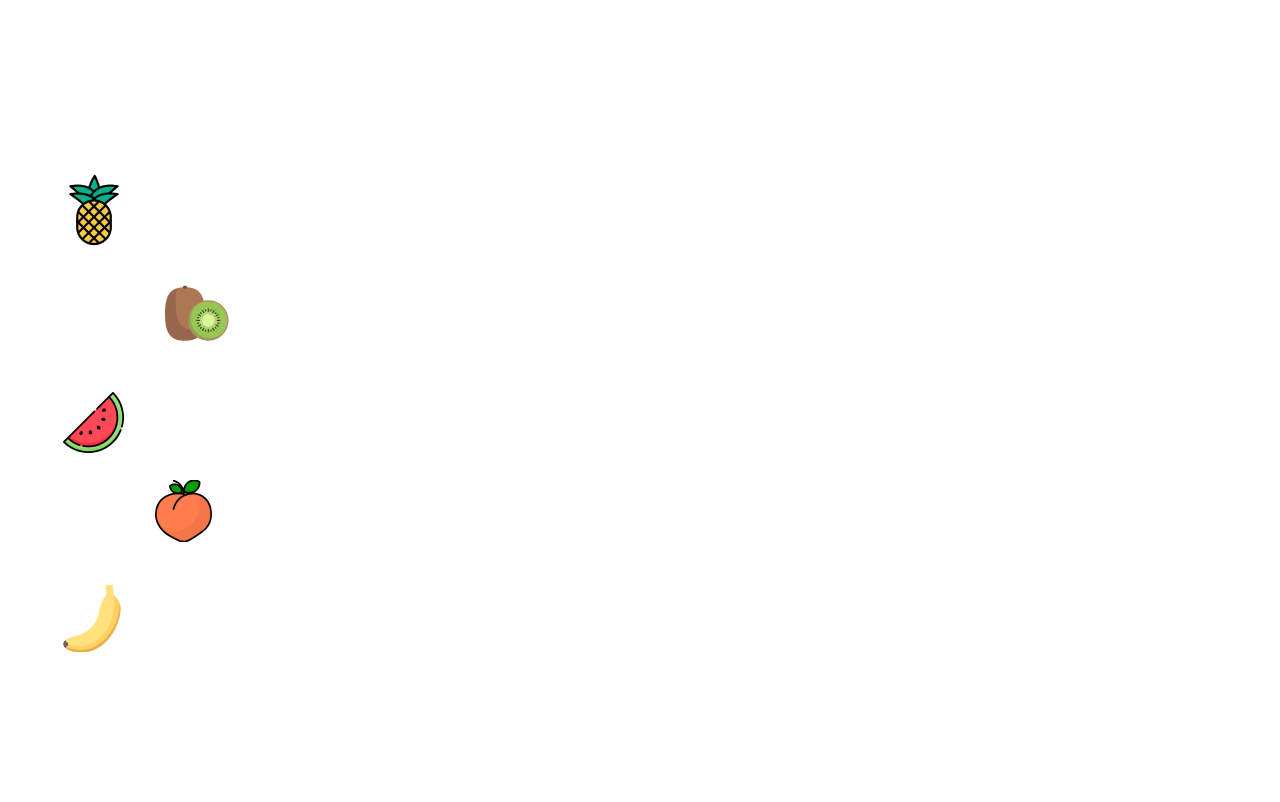
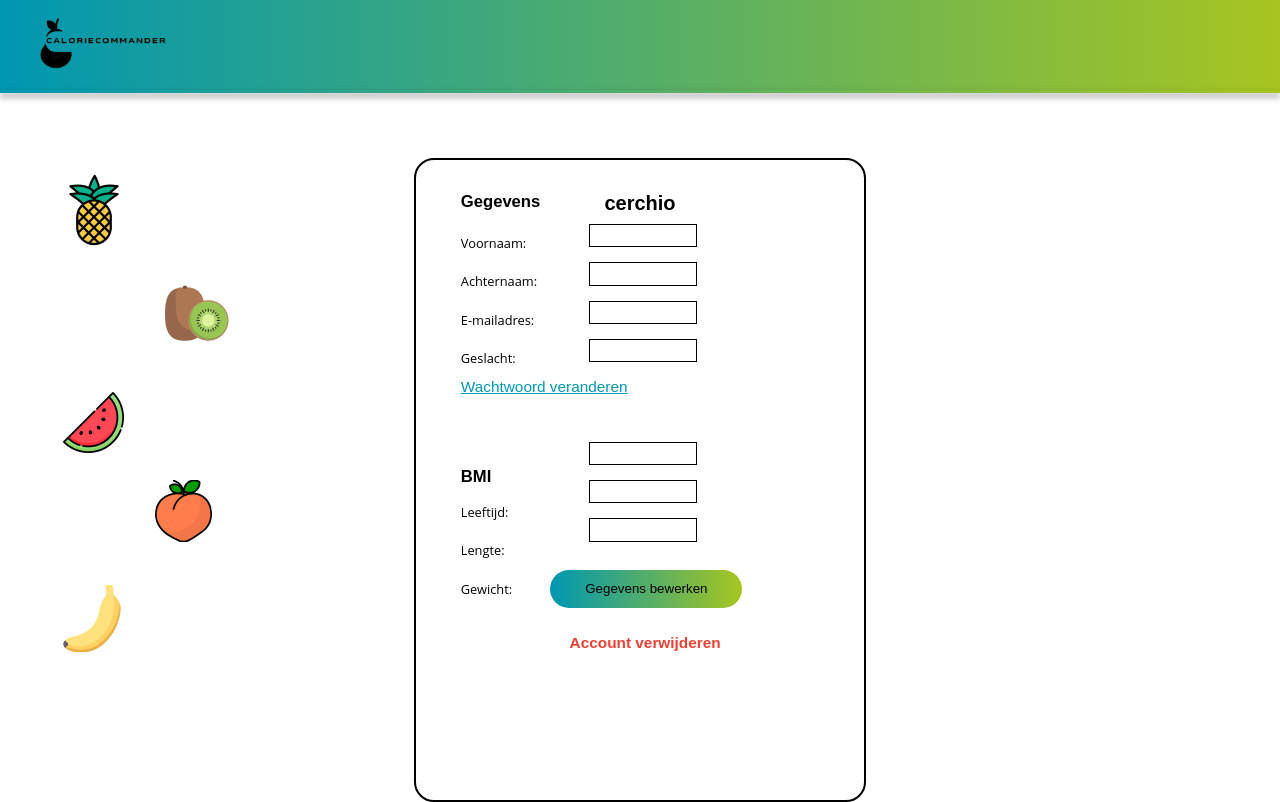
Before and after one commit to CalorieCommander/frontend, a React (Create React App) app in the folder app/: page /Accountpagina in a window 1280 px wide. Before the commit this address had no page. Built offline with nearby package versions, Linux system fonts and the light colour scheme; no server answers.

Commit message:
DEINGEN WERKEN
LETS GO

```diff
--- a/app/src/App.js
+++ b/app/src/App.js
@@ -2,6 +2,7 @@ import React from "react";
 import { BrowserRouter as Switch, Route, Routes } from "react-router-dom";
 import './index.css';
 import Homepage from "./pages/Homepage";
+import Accountpagina from "./pages/Accountpagina";
 import Inloggen from "./pages/Inloggen";
 import Registreren from "./pages/Registreren";
 
@@ -12,6 +13,7 @@ function App() {
         <Routes>
         <Route exact path="" element={<Homepage />} />
           <Route exact path="/Inloggen" element={<Inloggen />} />
+          <Route exact path="/Accountpagina" element={<Accountpagina />} />
           <Route exact path="/Registreren" element={<Registreren />} />
         </Routes>
     </Switch>
--- /dev/null
+++ b/app/src/pages/Accountpagina.css
@@ -0,0 +1,189 @@
+.name-corner {
+    position: absolute;
+    color: #E5FFD0;
+    font-family: 'HORIZON', sans-serif;
+    font-weight: 800;
+    left: 90vw;
+    top: 3vw;
+  }
+
+  /* hier komen de aanpassingen voor de accountinstellingen */
+
+  .account-border {
+    width: 35vw;
+    height: 80vh;
+    border: 2px solid #000000;
+    border-radius: 20px;
+    margin: 10vh auto;
+    position: absolute;
+    top: 50%;
+    left: 50%;
+    transform: translate(-50%, -50%);
+  }
+
+  .account-name {
+    position: absolute;
+    top: 5%;
+    left: 50%;
+    transform: translateX(-50%);
+    font-size: 20px;
+    color: #000000;
+    font-family: Arial, sans-serif;
+    font-weight: 800;
+  }
+
+  .account-gegevens {
+    position: absolute;
+    top: 5%;
+    left: 10%;
+    font-size: 1.3vw;
+    color: #000000;
+    font-family: 'Canva Sans', sans-serif;
+    font-weight: 800;
+  }
+
+  .account-naam {
+    position: absolute;
+    top: 10%;
+    left: 10%;
+    font-size: 1vw;
+    color: #000000;
+    font-family: 'Open Sans', sans-serif;
+    line-height: 3;
+  }
+
+  /* de placeholder tekst in het midden */
+  input[type="text"] {
+    text-align: center;
+  }
+
+  .account-firstname {
+    position: absolute;
+    top: 5vw;
+    left: 13.5vw;
+    width: 8vw;
+    height: 1.5vw;
+    background-color: #ffffff;
+    border: 0.1vw solid #000000;
+  }
+  .account-lastname {
+    position: absolute;
+    top: 8vw;
+    left: 13.5vw;
+    width: 8vw;
+    height: 1.5vw;
+    background-color: #ffffff;
+    border: 0.1vw solid #000000;
+  }
+
+  .account-email {
+    position: absolute;
+    top: 11vw;
+    left: 13.5vw;
+    width: 8vw;
+    height: 1.5vw;
+    background-color: #ffffff;
+    border: 0.1vw solid #000000;
+  }
+
+  .account-gender {
+    position: absolute;
+    top: 14vw;
+    left: 13.5vw;
+    width: 8vw;
+    height: 1.5vw;
+    background-color: #ffffff;
+    border: 0.1vw solid #000000;
+  }
+
+  .account-password-link {
+    position: absolute;
+    top: 17vw;
+    left: 3.5vw;
+    font-family: 'Wachtwoord veranderen', sans-serif;
+    font-size: 1.2vw;
+    color: #0097B2;
+    text-decoration: underline;
+  }
+
+  .account-BMI {
+    position: absolute;
+    top: 48%;
+    left: 10%;
+    font-size: 1.3vw;
+    color: #000000;
+    font-family: 'Canva Sans', sans-serif;
+    font-weight: 800;
+  }
+
+  .account-bmi-gegevens {
+    position: absolute;
+    top: 52%;
+    left: 10%;
+    font-size: 1vw;
+    color: #000000;
+    font-family: 'Open Sans', sans-serif;
+    line-height: 3;
+  }
+
+  .account_age {
+    position: absolute;
+    top: 22vw;
+    left: 13.5vw;
+    width: 8vw;
+    height: 1.5vw;
+    background-color: #ffffff;
+    border: 0.1vw solid #000000;
+  }
+
+  .account_length {
+    position: absolute;
+    top: 25vw;
+    left: 13.5vw;
+    width: 8vw;
+    height: 1.5vw;
+    background-color: #ffffff;
+    border: 0.1vw solid #000000;
+  }
+
+  .account_weight {
+    position: absolute;
+    top: 28vw;
+    left: 13.5vw;
+    width: 8vw;
+    height: 1.5vw;
+    background-color: #ffffff;
+    border: 0.1vw solid #000000;
+  }
+
+  .account-bewerken {
+    position: relative;
+    background: linear-gradient(to right, #0097B2, #A7C520);
+    width: 15vw;
+    height: 3vw;
+    border-radius: 10vw;
+    top: 32vw;
+    left: 10.5vw;
+    border: none;
+    cursor: pointer;
+  }
+
+  .account-gegevens-text {
+    position: absolute;
+    color: #ffffff;
+    text-decoration: none;
+    font-size: 1.4vw;
+    left: 1.2vw;
+    top: 0.8vw;
+  }
+
+  .account-verwijderen-text {
+    position: absolute;
+    color: #eb4034; /* Kleur #E5FFD0 */
+    font-family: 'HORIZON', sans-serif; /* Lettertype HORIZON */
+    font-weight: bold; /* Maak de tekst bold */
+    text-decoration: none;
+    font-size: 1.2vw;
+    top: 37vw; /* Aanpassen aan gewenste positie */
+    left: 12vw; /* Aanpassen aan gewenste positie */
+  }
--- /dev/null
+++ b/app/src/pages/Accountpagina.js
@@ -0,0 +1,116 @@
+import React, { useState, useEffect } from "react";
+import './Accountpagina.css';
+import { Link, useNavigate } from "react-router-dom";
+import logo from '../img/caloriecommander.png';
+
+const Accountpagina = () => {
+    const [data, setData] = useState("");
+    const getToken = () => {
+        return localStorage.getItem('token');
+    };
+    useEffect(() => {
+        const userData = async () => {
+            const token = getToken();
+            try {
+                const response = await fetch('http://127.0.0.1:8000/api/user', {
+                    method: 'get',
+                    headers: {
+                        Accept: 'application/json',
+                        'Content-Type': 'application/json',
+                        'Authorization': "Bearer " + token,
+                    },
+                })
+                if (!response.ok) {
+                    console.log(response);
+                }
+
+                const jsonData = await response.json();
+                console.log(jsonData);
+                setData(jsonData);
+            } catch (error) {
+                console.log(error);
+            }
+        };
+        userData();
+    }, []);
+    const [formData, setFormData] = useState({
+    });
+    const handleSubmit = async (e) => {
+        e.preventDefault();
+        const token = getToken();
+        try {
+            const response = await fetch('http://127.0.0.1:8000/api/user/update', {
+                method: 'post',
+                headers: {
+                    Accept: 'application/json',
+                    'Content-Type': 'application/json',
+                    'Authorization': "Bearer " + token,
+                },
+                body: JSON.stringify({
+                    age: formData.account_age,
+                    weight: formData.account_weight,
+                    height: formData.account_height,
+                })
+            });
+            if (!response.ok) {
+                console.log(response);
+            }
+
+            const jsonData = await response.json();
+            localStorage.setItem('token', jsonData.token);
+        } catch (error) {
+            console.log(error);
+        }
+    }
+    const handleChange = (e) => {
+        setFormData({ ...formData, [e.target.name]: e.target.value });
+    };
+    return (
+        <div className="Test">
+            <div className="navbar">
+                <img src={logo} alt="logo" className="logo" />
+            </div>
+            <div className="line"></div>
+            <div className="account-border">
+                <div className="account-name">cerchio</div>
+                <div className="account-gegevens">Gegevens</div>
+                <div className="account-naam">
+                    Voornaam:
+                    <br />
+                    Achternaam:
+                    <br />
+                    E-mailadres:
+                    <br />
+                    Geslacht:
+                </div>
+                <input className="account-firstname" type="text" value={data.first_name}/>
+                <input className="account-lastname" type="text" value={data.last_name}/>
+                <input className="account-email" type="text" value={data.email} />
+                <input className="account-gender" type="text" value={data.gender} />
+                <a className="account-password-link" href="#">
+                    Wachtwoord veranderen
+                </a>
+                <div className="account-BMI">BMI</div>
+                <div className="account-bmi-gegevens">
+                    Leeftijd:
+                    <br />
+                    Lengte:
+                    <br />
+                    Gewicht:
+                </div>
+                <form onSubmit={handleSubmit}>
+                    <input className="account_age" type="text" value={data.age}/>
+                    <input className="account_length" type="text" value={data.height} />
+                    <input className="account_weight" type="text" value={data.weight} />
+                    <button className="account-bewerken">
+                        Gegevens bewerken
+                    </button>
+                    <a href="#" className="account-verwijderen-text">
+                        Account verwijderen
+                    </a>
+                </form>
+            </div>
+        </div>
+    );
+}
+export default Accountpagina;
--- a/app/src/pages/Inloggen.js
+++ b/app/src/pages/Inloggen.js
@@ -1,34 +1,37 @@
 import React, { useState } from "react";
 import './Inloggen.css';
-import { Link } from "react-router-dom";
+import { Link, json, useNavigate } from "react-router-dom";
 import logo from '../img/caloriecommander.png';
 
 const Inloggen = () => {
+  let navigate = useNavigate();
   const [formData, setFormData] = useState({
     login_email: '',
-    login_pasword: '',
+    login_password: '',
   });
   const handleSubmit = async (e) => {
-        console.log(formData)
     e.preventDefault();
     try {
       const response = await fetch('http://127.0.0.1:8000/api/auth/login', {
         method: 'post',
         headers: { 'Content-Type': 'application/json' },
         body: JSON.stringify({
-          email: formData.login_pasword,
+          email: formData.login_email,
           password: formData.login_password,
         })
       });
       if (!response.ok) {
         console.log(response);
       }
+
       const jsonData = await response.json();
-
+      localStorage.setItem('token', jsonData.access_token);
+      navigate("/Accountpagina");
     } catch (error) {
       console.log(error);
     }
   }
+
   const handleChange = (e) => {
     setFormData({ ...formData, [e.target.name]: e.target.value });
   };
@@ -42,7 +45,7 @@ const Inloggen = () => {
       </div>
       <div className="line"></div>
 
-      <div className="text">
+      <div className="login-text">
         INLOGGEN
       </div>
 
@@ -53,10 +56,6 @@ const Inloggen = () => {
           <button type="submit"> Registreren </button>
         </form>
       </div>
-
-      <Link to="/Inloggen" className="login-button">
-        Inloggen
-      </Link>
     </div>
   );
 };
--- a/app/src/pages/Registreren.css
+++ b/app/src/pages/Registreren.css
@@ -13,15 +13,7 @@ body {
   }
 
   /*navbar bij startpagina aanpassen*/
-
-  .home{
-    position: absolute;
-    color: white;
-    padding-left: 85vw;
-    padding-top: 1.3vw;
-  }
-
-  .text{
+  .register-text{
     margin-top: 50px;
     font-family: Horizon, sans-serif;
     color: #A7C521;
--- a/app/src/pages/Registreren.js
+++ b/app/src/pages/Registreren.js
@@ -49,7 +49,7 @@ const Registreren = () => {
       </div>
       <div className="line"></div>
 
-      <div className="text">
+      <div className="register-text">
         REGISTREREN
       </div>
 
```
